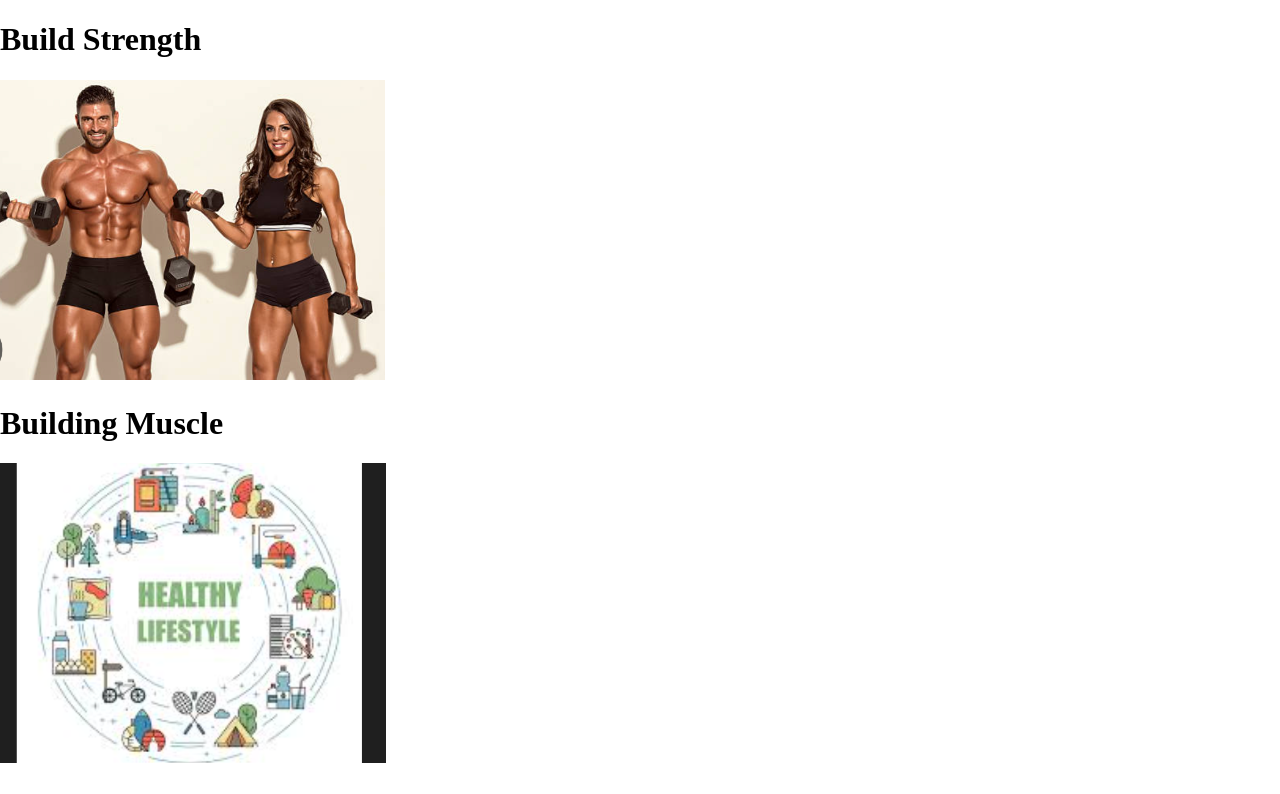
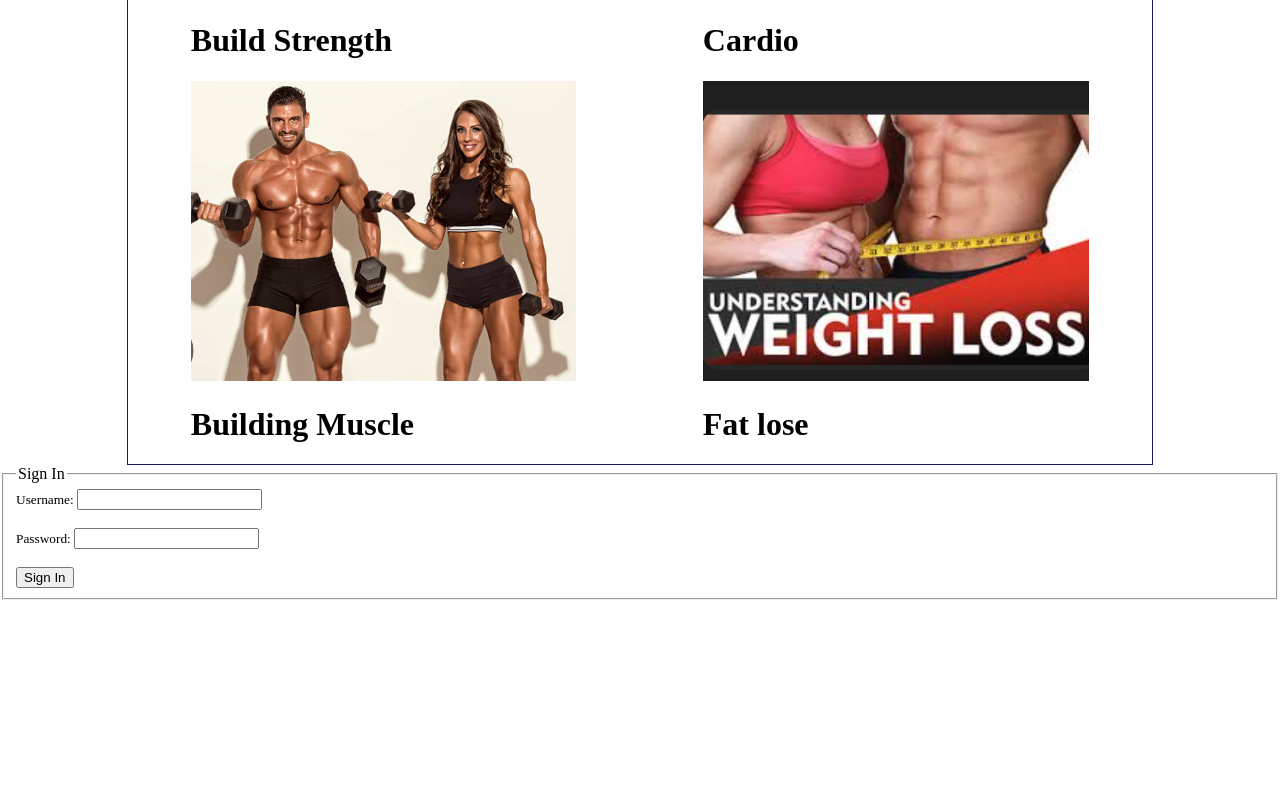
Before and after one commit to S-Fennell/Capstone325, a React (Vite) app: page / in a window 1280 px wide. Shown: the part 1705-2499 px from the top of the page. After the commit the page ends 2305 px from the top, so only its background shows below. Built offline with nearby package versions, Linux system fonts and the light colour scheme.

Commit message:
trying to connect my db to my form element created before creating a sepreate page for sing in

```diff
--- a/src/App.jsx
+++ b/src/App.jsx
@@ -4,6 +4,7 @@
 import GridImageLink from './components/GridImageLinks'
 import InfoBar from './components/InfoBar'
 import './App.css'
+import SignIn from './pages/signIn'
 
 function App() {
 
@@ -14,6 +15,7 @@
     <HeroImage/>
     <InfoBar/>
     <GridImageLink/>
+    <SignIn/>
     </>
   )
 }
--- a/src/index.css
+++ b/src/index.css
@@ -121,13 +121,14 @@
 
 
 }
-
 .links{
   display: flex;
   border: 1px solid midnightblue;
   flex-direction: row;
   justify-content:space-between;
 }
+  */
+
 .navBox{
   display: flex;
   justify-content: center;
@@ -137,11 +138,8 @@
   margin-left: auto;
   margin-right: auto;
   padding: 0;
-} */
+}
 
-.newbody{
-
-}
 
 .hero{
   display: flex;
@@ -151,10 +149,6 @@
 
 }
 
-
-.box{
-
-}
 
 .box2{
   height: 300px;
--- /dev/null
+++ b/src/pages/signIn.jsx
@@ -0,0 +1,22 @@
+
+
+export default function SignIn(){
+
+    return(
+        <form action="/register" method="POST">
+            <fieldset>
+                <legend>Sign In</legend>
+                <label for="username" htmlFor=""><small>Username: </small></label>
+                <input type="text" name="username" id="username" />
+                <br />
+                <br />
+                <label for="password" htmlFor=""><small>Password:   </small></label>
+                <input type="password" name="password" id="password" />
+                <br />
+                <br />
+                <button>Sign In</button>
+            </fieldset>
+
+        </form>
+    );
+}
```
Also changed, not shown: src/pages/signUp.jsx (added), 2 other files (tests, documents, lock files or other folders).
